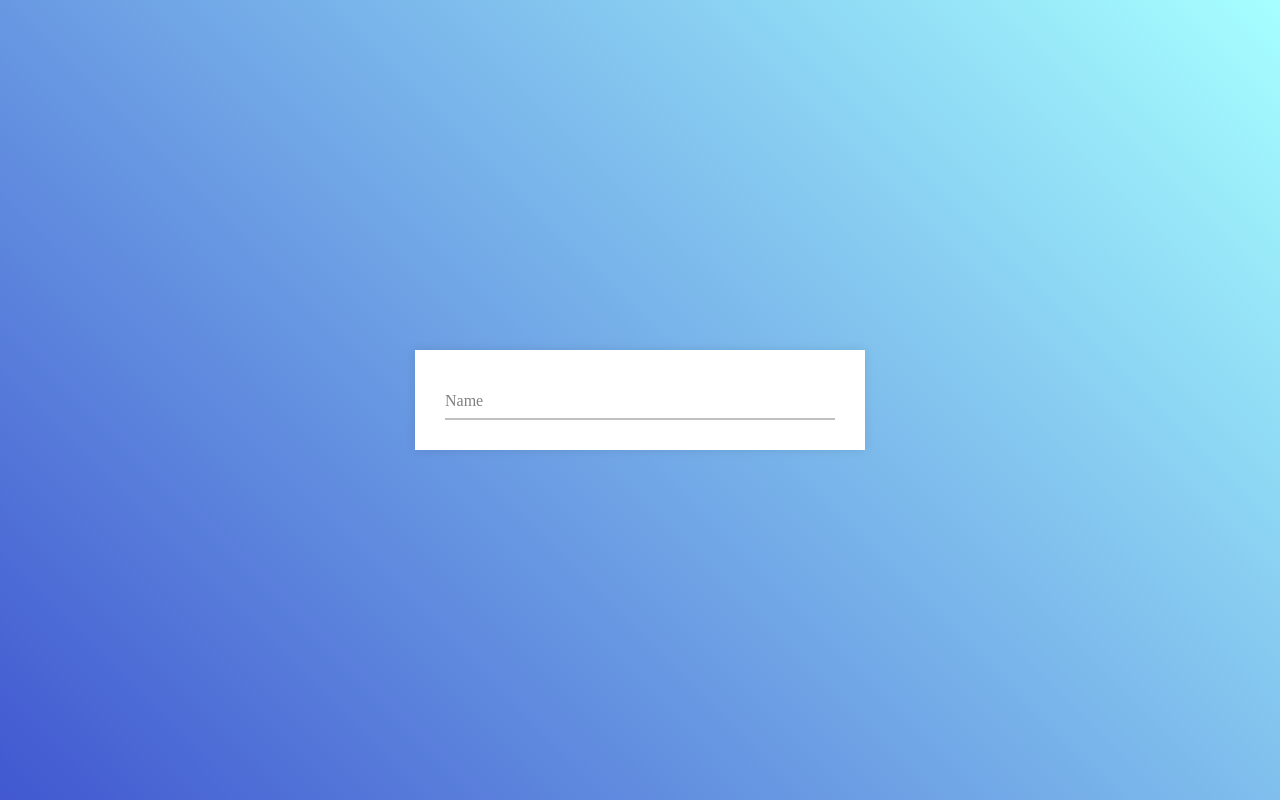
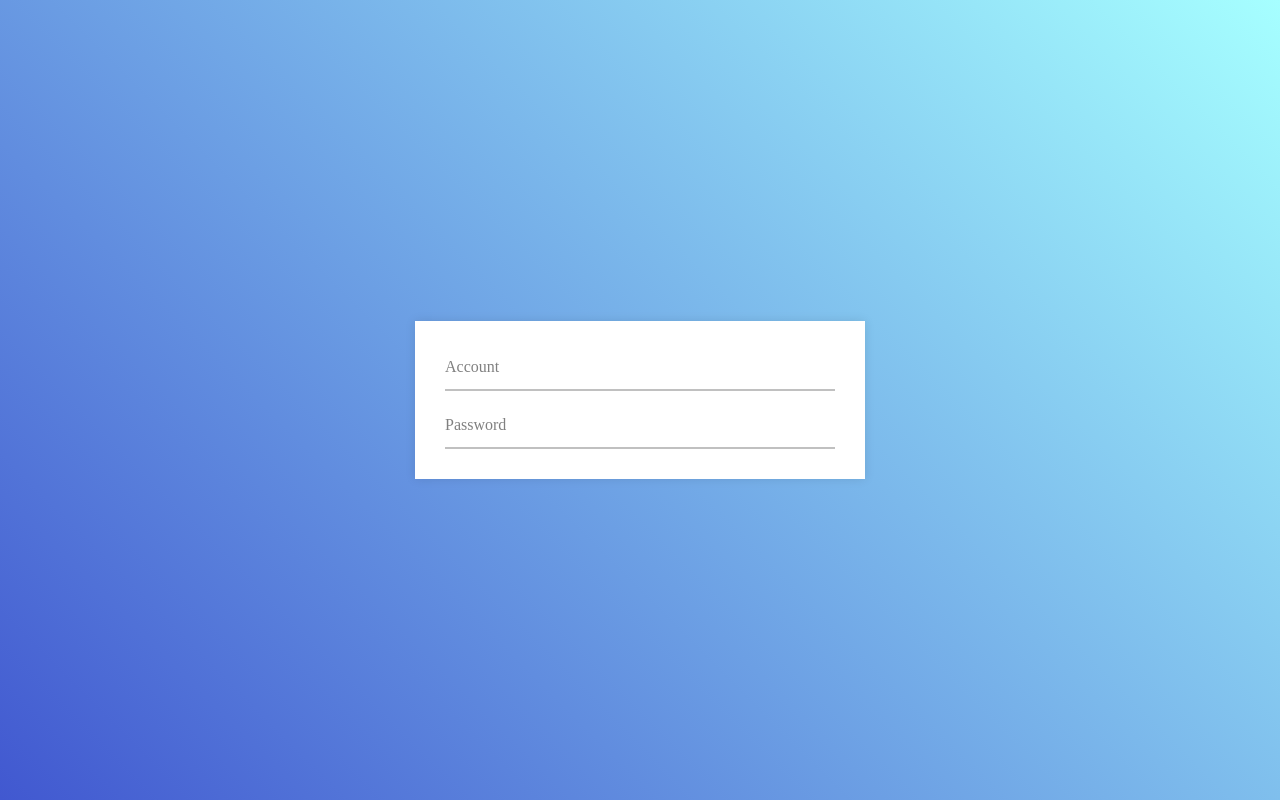
Before and after one commit to RickWayne1125/Front-End-Design-Tips, a plain HTML site: page input/1-MD_Input/index.html in a window 1280 px wide. Drawn offline with Linux system fonts and the light colour scheme.

Commit message:
ADD some changes to 1-MDUI Input Animation

```diff
--- a/input/1-MD_Input/index.html
+++ b/input/1-MD_Input/index.html
@@ -2,7 +2,7 @@
 <html lang="en">
 <head>
     <meta charset="UTF-8">
-    <title>Title</title>
+    <title>MDUI Input Animation</title>
     <link rel="stylesheet" href="style.css">
 </head>
 <body>
@@ -10,7 +10,13 @@
         <div class="input-data">
             <input type="text" required>
             <div class="underline"></div>
-            <label>Name</label>
+            <label>Account</label>
+        </div>
+        <br />
+        <div class="input-data">
+            <input type="text" required>
+            <div class="underline"></div>
+            <label>Password</label>
         </div>
     </div>
 </body>
--- a/input/1-MD_Input/style.css
+++ b/input/1-MD_Input/style.css
@@ -18,6 +18,7 @@ body{
     width: 450px;
     background: #fff;
     padding: 30px;
+    /*margin-bottom: 50px;*/
     box-shadow: 0 0 10px rgba(0,0,0,0.1);
 }
 
@@ -38,13 +39,13 @@ body{
 .input-data input:focus ~ label,
 .input-data input:valid ~ label{
     transform: translateY(-20px);
-    font-size: 15px;
+    font-size: 13px;
     color: #4158d0;
 }
 
 .wrapper .input-data label{
     position: absolute;
-    bottom: 10px;
+    bottom: 15px;
     left: 0;
     color: grey;
     pointer-event: none;
```
